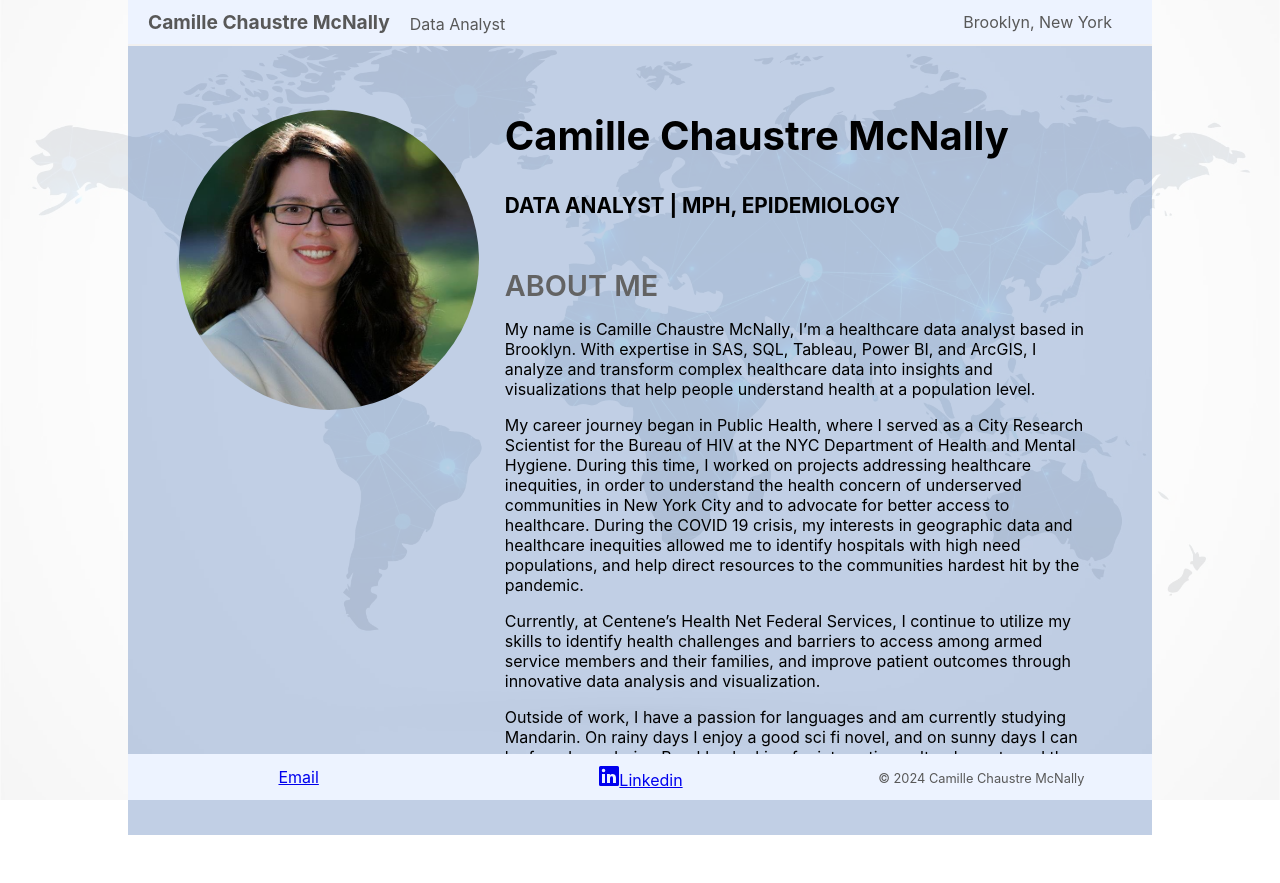
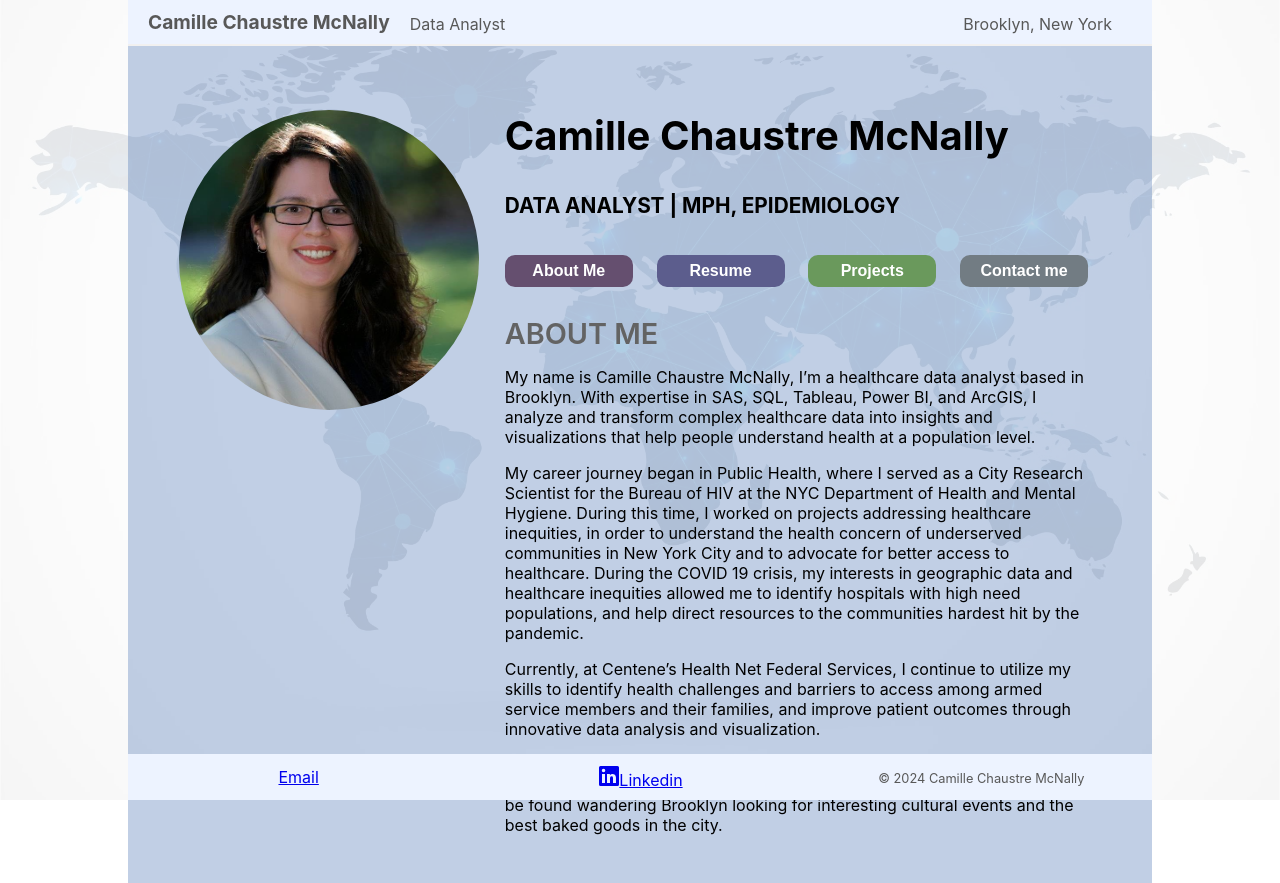
Before and after one commit to TheMartinCrabtree/web-cam, a React (Create React App) app in the folder frontend/: page / in a window 1280 px wide. Before the commit the page ends 835 px from the top, so only its background shows below. Built offline with nearby package versions, Linux system fonts and the light colour scheme.

Commit message:
reformated the nav bar

```diff
--- a/frontend/src/components/header/Header.tsx
+++ b/frontend/src/components/header/Header.tsx
@@ -4,7 +4,6 @@ import styled from "styled-components";
 const HeaderContainer = styled.div`
   display: flex;
   justify-content: space-between;
-  align-items: center;
   background-color: #edf3ff;
   color: #585858;
   padding: 10px 20px;
@@ -16,6 +15,7 @@ const LeftHeaderContainer = styled.div`
 
 const RightHeaderContainer = styled.div`
   display: flex;
+  align-items: flex-end;
 `;
 
 const DotIcon = styled.span`
@@ -36,18 +36,31 @@ const IconContainer = styled.div`
 const NameContainer = styled.div`
   font-size: 1.2rem;
   font-weight: bold;
+  @media (max-width: 1080px) {
+    font-size: 1em;
+  }
+  @media (max-width: 720px) {
+    font-size: 0.6em;
+  }
 `;
-const TitleContainer = styled.div`
+const OccupationContainer = styled.div`
   margin-left: 20px;
-  font-size: 1rem;
+  font-size: 1em;
   align-self: flex-end;
+  @media (max-width: 1080px) {
+    font-size: 0.8em;
+  }
+  @media (max-width: 720px) {
+    font-size: 0.5em;
+  }
 `;
 const RightLinkContainer = styled.div`
-  margin: 0px 20px;
-  cursor: pointer;
-  &:hover,
-  &:focus {
-    color: darkgray;
+  margin-right: 20px;
+  @media (max-width: 1080px) {
+    font-size: 0.8em;
+  }
+  @media (max-width: 720px) {
+    font-size: 0.5em;
   }
 `;
 
@@ -55,15 +68,11 @@ const Header = () => {
   return (
     <HeaderContainer>
       <LeftHeaderContainer>
-        {/* <IconContainer>
-          <DotIcon />
-        </IconContainer> */}
         <NameContainer>Camille Chaustre McNally</NameContainer>
-        <TitleContainer>Data Analyst</TitleContainer>
+        <OccupationContainer>Data Analyst</OccupationContainer>
       </LeftHeaderContainer>
       <RightHeaderContainer>
         <RightLinkContainer>Brooklyn, New York</RightLinkContainer>
-        {/* <RightLinkContainer>Contact</RightLinkContainer> */}
       </RightHeaderContainer>
     </HeaderContainer>
   );
--- a/frontend/src/components/navbar/Navbar.tsx
+++ b/frontend/src/components/navbar/Navbar.tsx
@@ -7,25 +7,25 @@ const buttonData = [
     id: "ButtonData-button1",
     viewType: "ABOUT",
     buttonText: "About Me",
-    buttonColor: "lightblue",
+    buttonColor: "#654F6F",
   },
   {
     id: "ButtonData-button2",
     viewType: "RESUME",
     buttonText: "Resume",
-    buttonColor: "lightgreen",
+    buttonColor: "#5C5D8D",
   },
   {
     id: "ButtonData-button3",
     viewType: "PROJECTS",
     buttonText: "Projects",
-    buttonColor: "lightgray",
+    buttonColor: "#6A995C",
   },
   {
     id: "ButtonData-button4",
     viewType: "CONTACT",
     buttonText: "Contact me",
-    buttonColor: "gold",
+    buttonColor: "#727C83",
   },
 ];
 
@@ -34,21 +34,24 @@ const LayoutWrapper = styled.div`
   display: flex;
   margin-left: auto;
   justify-content: space-between;
+  @media (max-width: 720px) {
+    padding: 0.25em 0;
+  }
 `;
 
 const StyledButton = styled.button<{ $buttonColor: string }>`
-  border: 2px;
-  border-style: solid;
-  border-color: darkblue;
-  border-radius: 50%;
-  width: 125px;
-  height: 125px;
+  border: none;
+  border-radius: 10px;
+  width: 10vw;
+  height: 4vh;
+  min-width: 80px;
   font-size: 16px;
   font-weight: bold;
   display: flex;
   align-items: center;
   justify-content: center;
   cursor: pointer;
+  color: white;
   background-color: ${({ $buttonColor }) =>
     $buttonColor ? `${$buttonColor}` : `lightgray`};
   transition: background-color 0.3s ease;
@@ -58,7 +61,35 @@ const StyledButton = styled.button<{ $buttonColor: string }>`
     background-color: darkgray;
     border-color: lightgray;
   }
+  @media (max-width: 720px) {
+    font-size: 0.6em;
+    height: 5vh;
+  }
 `;
+
+// const StyledButton = styled.button<{ $buttonColor: string }>`
+//   border: 2px;
+//   border-style: solid;
+//   border-color: darkblue;
+//   border-radius: 50%;
+//   width: 125px;
+//   height: 125px;
+//   font-size: 16px;
+//   font-weight: bold;
+//   display: flex;
+//   align-items: center;
+//   justify-content: center;
+//   cursor: pointer;
+//   background-color: ${({ $buttonColor }) =>
+//     $buttonColor ? `${$buttonColor}` : `lightgray`};
+//   transition: background-color 0.3s ease;
+//   &:hover,
+//   &:focus {
+//     color: lightgray;
+//     background-color: darkgray;
+//     border-color: lightgray;
+//   }
+// `;
 
 const _renderButtons = (buttonArr: any[], setActiveView: any) => {
   return buttonArr.map(
--- a/frontend/src/components/profile/Profile.tsx
+++ b/frontend/src/components/profile/Profile.tsx
@@ -70,8 +70,6 @@ const Profile = () => {
   const [activeView, setActiveView] = useState("ABOUT");
 
   const _renderActiveView = () => {
-    console.log("activeView", activeView);
-
     const _getActiveView = () => {
       switch (activeView) {
         case "CONTACT":
@@ -97,7 +95,7 @@ const Profile = () => {
       <InfoContainer>
         <TitleContainer>Camille Chaustre McNally</TitleContainer>
         <SubtitleContainer>DATA ANALYST | MPH, EPIDEMIOLOGY</SubtitleContainer>
-        {/* <Navbar setActiveView={setActiveView} /> */}
+        <Navbar setActiveView={setActiveView} />
         {_renderActiveView()}
       </InfoContainer>
     </LayoutWrapper>
```
